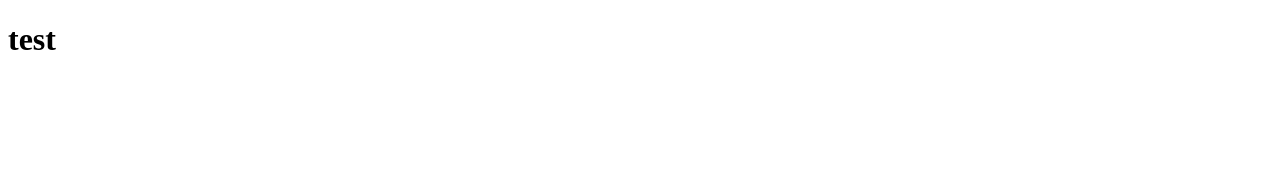
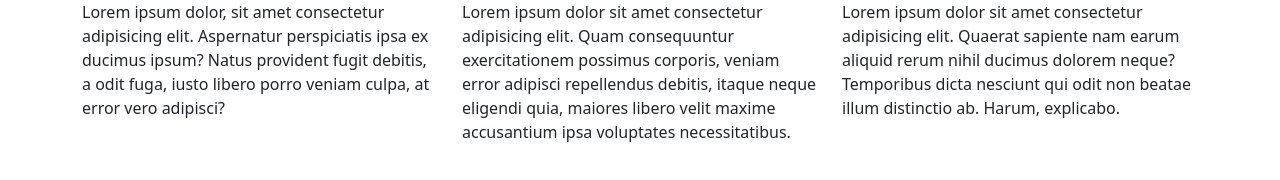
Before and after one commit to axelvictor09/test-project, a plain HTML site: page index.html in a window 1280 px wide. Drawn offline with nearby package versions, Linux system fonts and the light colour scheme.

Commit message:
project completed

```diff
--- a/index.html
+++ b/index.html
@@ -1,11 +1,37 @@
 <!DOCTYPE html>
 <html lang="en">
+
 <head>
+    <link href="https://cdn.jsdelivr.net/npm/bootstrap@5.3.3/dist/css/bootstrap.min.css" rel="stylesheet"
+        integrity="sha384-QWTKZyjpPEjISv5WaRU9OFeRpok6YctnYmDr5pNlyT2bRjXh0JMhjY6hW+ALEwIH" crossorigin="anonymous">
     <meta charset="UTF-8">
     <meta name="viewport" content="width=device-width, initial-scale=1.0">
     <title>Document</title>
 </head>
+<script src="https://cdn.jsdelivr.net/npm/bootstrap@5.3.3/dist/js/bootstrap.bundle.min.js"
+    integrity="sha384-YvpcrYf0tY3lHB60NNkmXc5s9fDVZLESaAA55NDzOxhy9GkcIdslK1eN7N6jIeHz"
+    crossorigin="anonymous"></script>
+
 <body>
-    <h1> test </h1>
+    <div class="container">
+        <div class="row">
+            <div class="col">
+                Lorem ipsum dolor, sit amet consectetur adipisicing elit. Aspernatur perspiciatis ipsa ex ducimus ipsum?
+                Natus provident fugit debitis, a odit fuga, iusto libero porro veniam culpa, at error vero adipisci?
+            </div>
+            <div class="col">
+                Lorem ipsum dolor sit amet consectetur adipisicing elit. Quam consequuntur exercitationem possimus
+                corporis, veniam error adipisci repellendus debitis, itaque neque eligendi quia, maiores libero velit
+                maxime accusantium ipsa voluptates necessitatibus.
+            </div>
+            <div class="col">
+                Lorem ipsum dolor sit amet consectetur adipisicing elit. Quaerat sapiente nam earum aliquid rerum nihil
+                ducimus dolorem neque? Temporibus dicta nesciunt qui odit non beatae illum distinctio ab. Harum,
+                explicabo.
+            </div>
+        </div>
+    </div>
+
 </body>
+
 </html>
```
